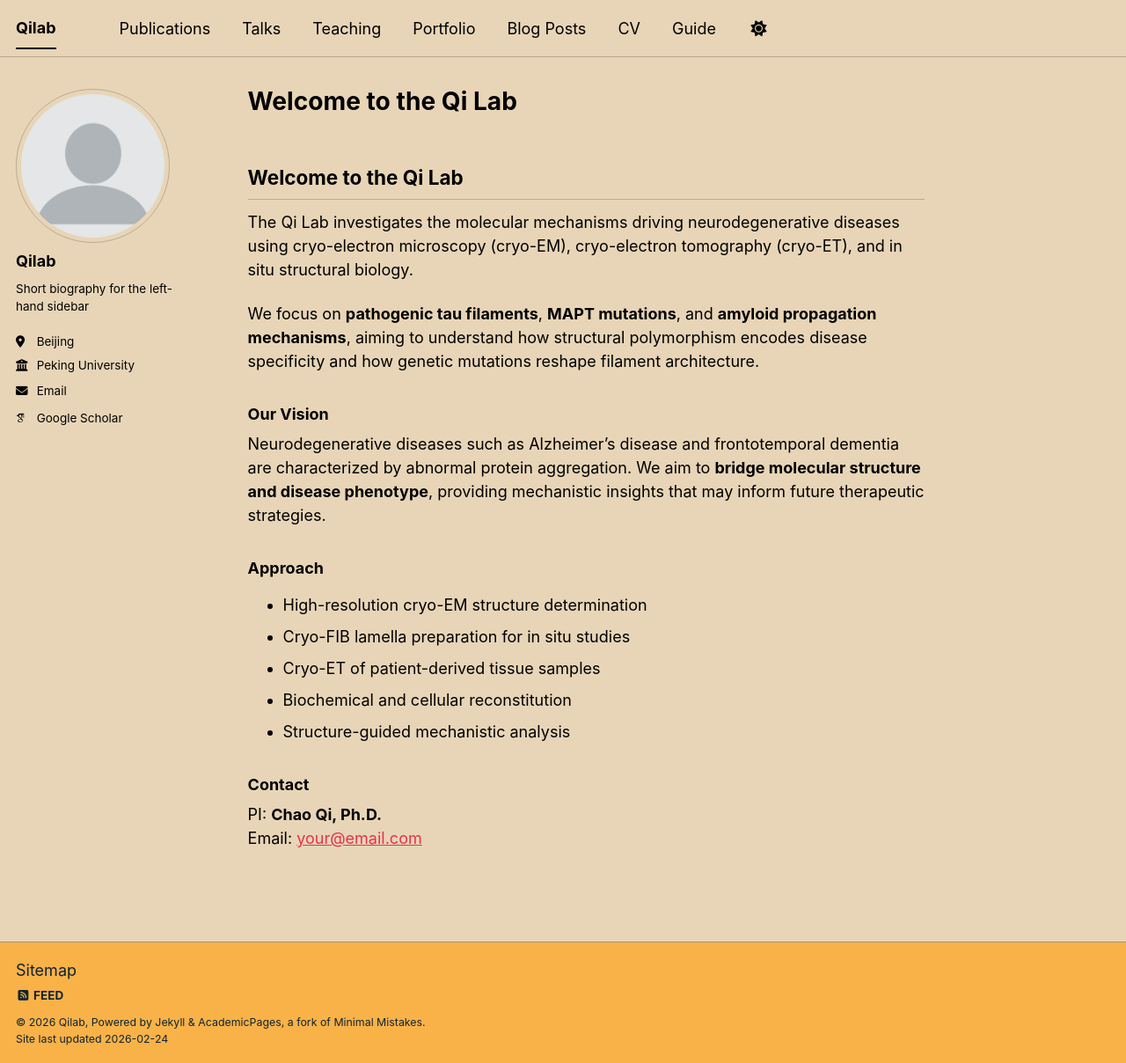
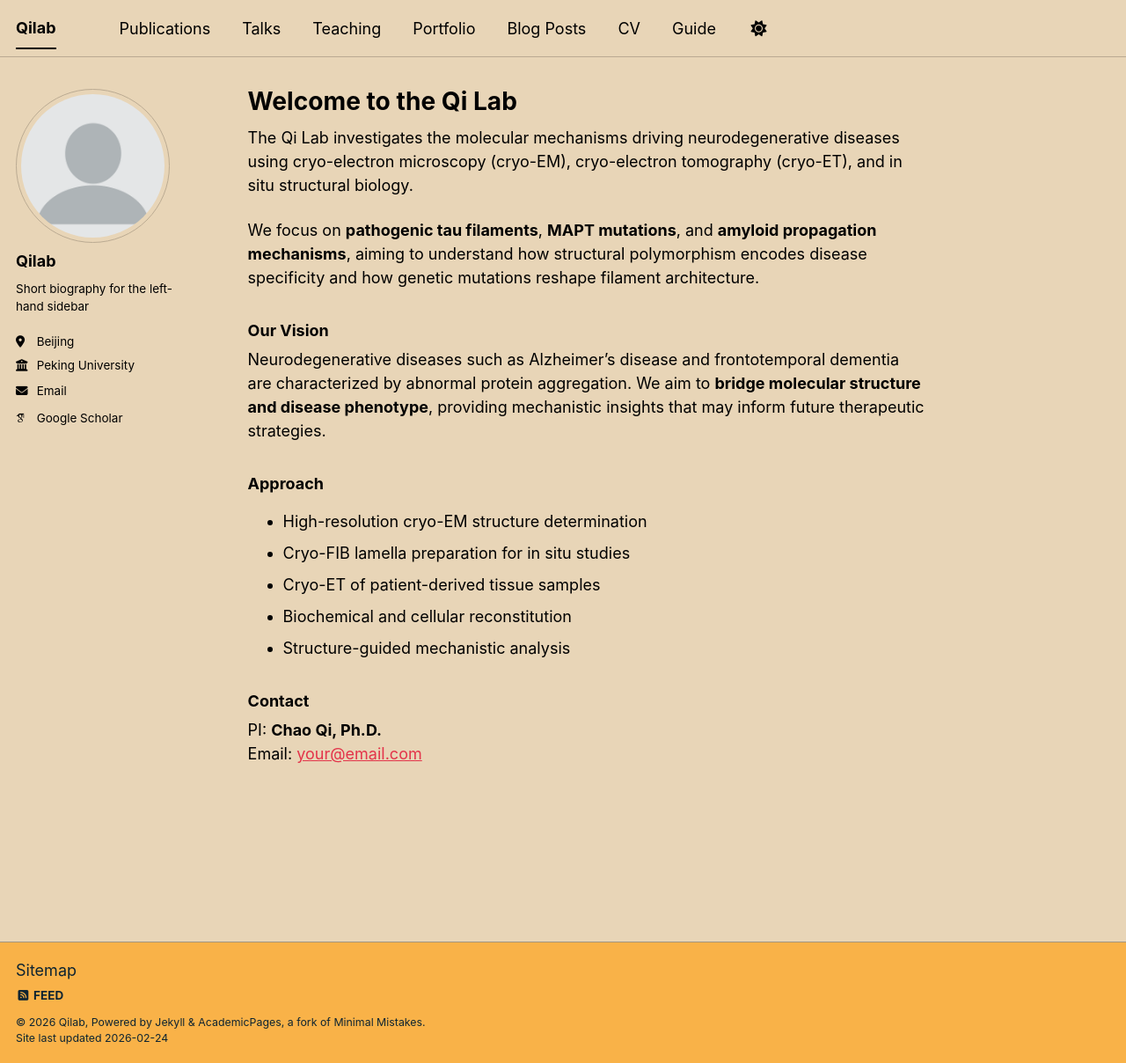
Before and after one commit to QiLab-PKU/Qilab, a Jekyll site: the page built from _pages/about.md, in a window 1280 px wide and 1208 px high. Shown: the whole window at 88% size. Built offline with Jekyll 4.4.1, drawn with Linux system fonts in a browser that asks for light colours; some web fonts are replaced; a script bundle is joined from its source files by our own code; library files that are not in the unit come from our copies.

Commit message:
Update about.md

```diff
--- a/_pages/about.md
+++ b/_pages/about.md
@@ -7,7 +7,6 @@ redirect_from:
   - /about.html
 ---
 
-## Welcome to the Qi Lab
 
 The Qi Lab investigates the molecular mechanisms driving neurodegenerative diseases using cryo-electron microscopy (cryo-EM), cryo-electron tomography (cryo-ET), and in situ structural biology.
 
```
